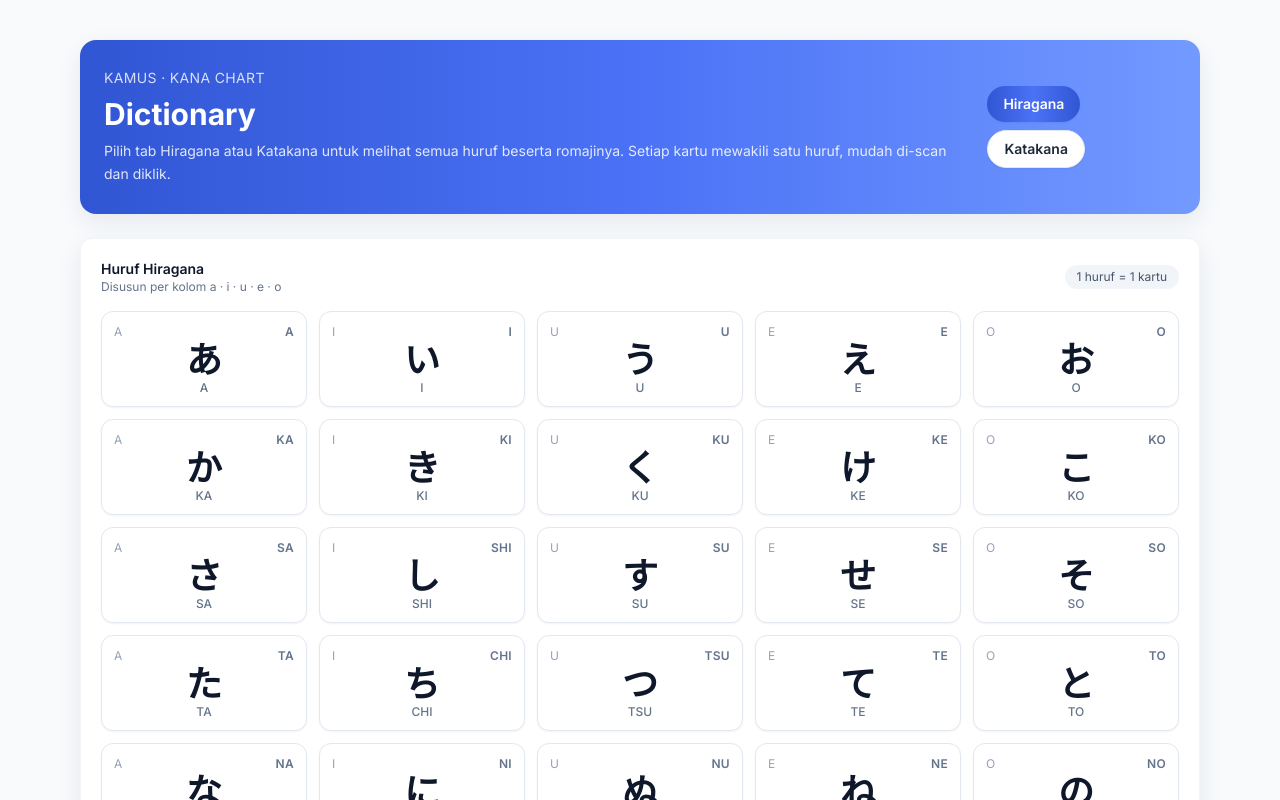
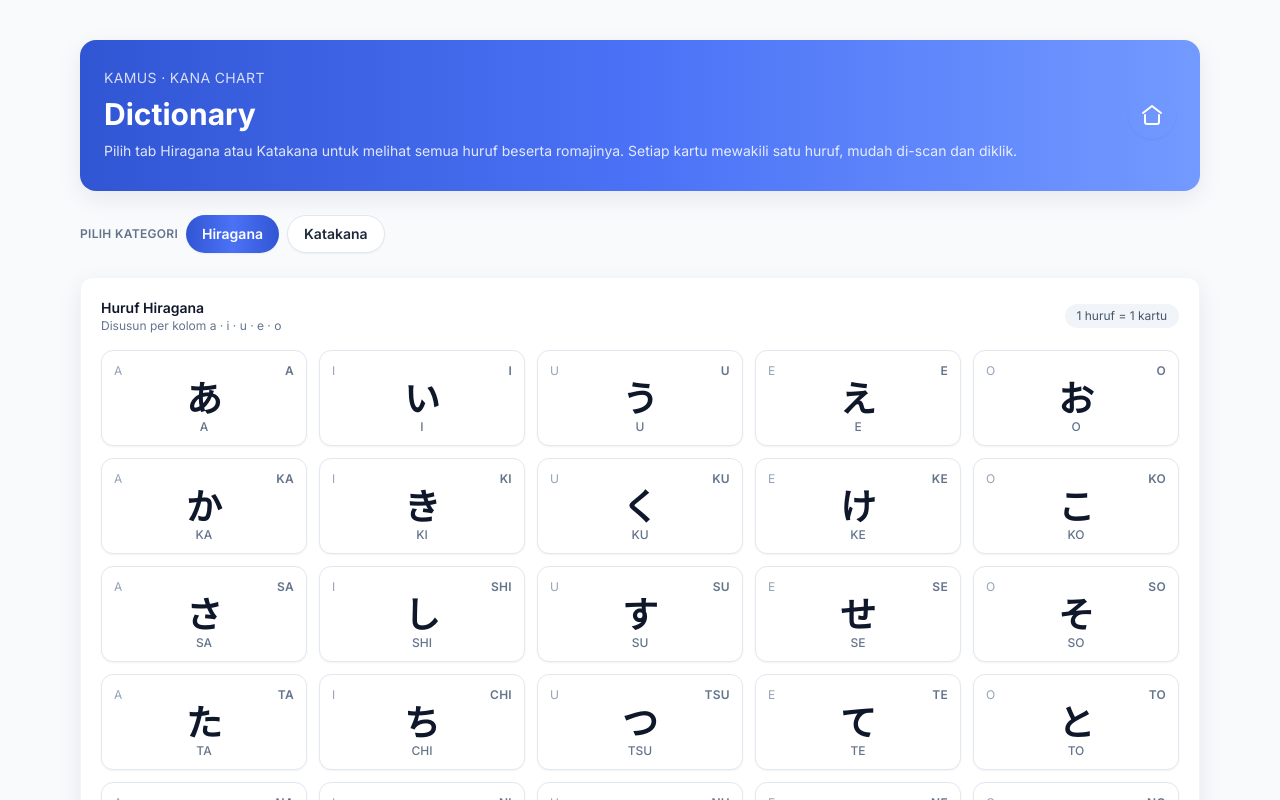
Before and after one commit to thomasdarmawan9/tomodachi, a Next.js app: page /dictionary in a window 1280 px wide. Shown: the top 800 px of the page. Built offline with nearby package versions, Linux system fonts and the light colour scheme; no server answers.

Commit message:
fixing UI

```diff
--- a/src/app/dictionary/page.tsx
+++ b/src/app/dictionary/page.tsx
@@ -1,5 +1,6 @@
 "use client";
 
+import Link from "next/link";
 import { useState } from "react";
 import { Card } from "@/components/ui/card";
 import { Button } from "@/components/ui/button";
@@ -105,6 +106,28 @@ export default function DictionaryPage() {
               Setiap kartu mewakili satu huruf, mudah di-scan dan diklik.
             </p>
           </div>
+          <Link href="/">
+            <Button variant="ghost" className="h-12 w-12 p-0 text-white hover:bg-white/15">
+              <svg
+                className="h-6 w-6"
+                viewBox="0 0 24 24"
+                fill="none"
+                stroke="currentColor"
+                strokeWidth="2"
+                strokeLinecap="round"
+                strokeLinejoin="round"
+                aria-hidden="true"
+              >
+                <path d="M3 10L12 3l9 7" />
+                <path d="M5 12v7a2 2 0 0 0 2 2h10a2 2 0 0 0 2-2v-7" />
+              </svg>
+            </Button>
+          </Link>
+        </div>
+      </header>
+
+      <div className="flex flex-wrap items-center gap-2">
+        <p className="text-xs font-semibold uppercase tracking-wide text-slate-500">Pilih kategori</p>
         <div className="flex flex-wrap gap-2">
           <Button
             variant={script === "hira" ? "primary" : "outline"}
@@ -122,7 +145,6 @@ export default function DictionaryPage() {
           </Button>
         </div>
       </div>
-      </header>
 
       <Card className="space-y-4 border border-slate-100 p-4 shadow-sm sm:p-5">
         <div className="flex flex-wrap items-center justify-between gap-3">
--- a/src/app/practice/page.tsx
+++ b/src/app/practice/page.tsx
@@ -210,12 +210,12 @@ function PracticeContent() {
             </Link>
             <Button
               variant="ghost"
-              className="h-10 w-10 p-0 text-white hover:bg-white/10"
+              className="h-12 w-12 p-0 text-white hover:bg-white/10"
               onClick={handleGoHome}
               aria-label="Kembali ke beranda"
             >
               <svg
-                className="h-5 w-5"
+                className="h-6 w-6"
                 viewBox="0 0 24 24"
                 fill="none"
                 stroke="currentColor"
```
Also changed, not shown: 1 other file (tests, documents, lock files or other folders). Lines whose indentation alone changed are shown as unchanged.
